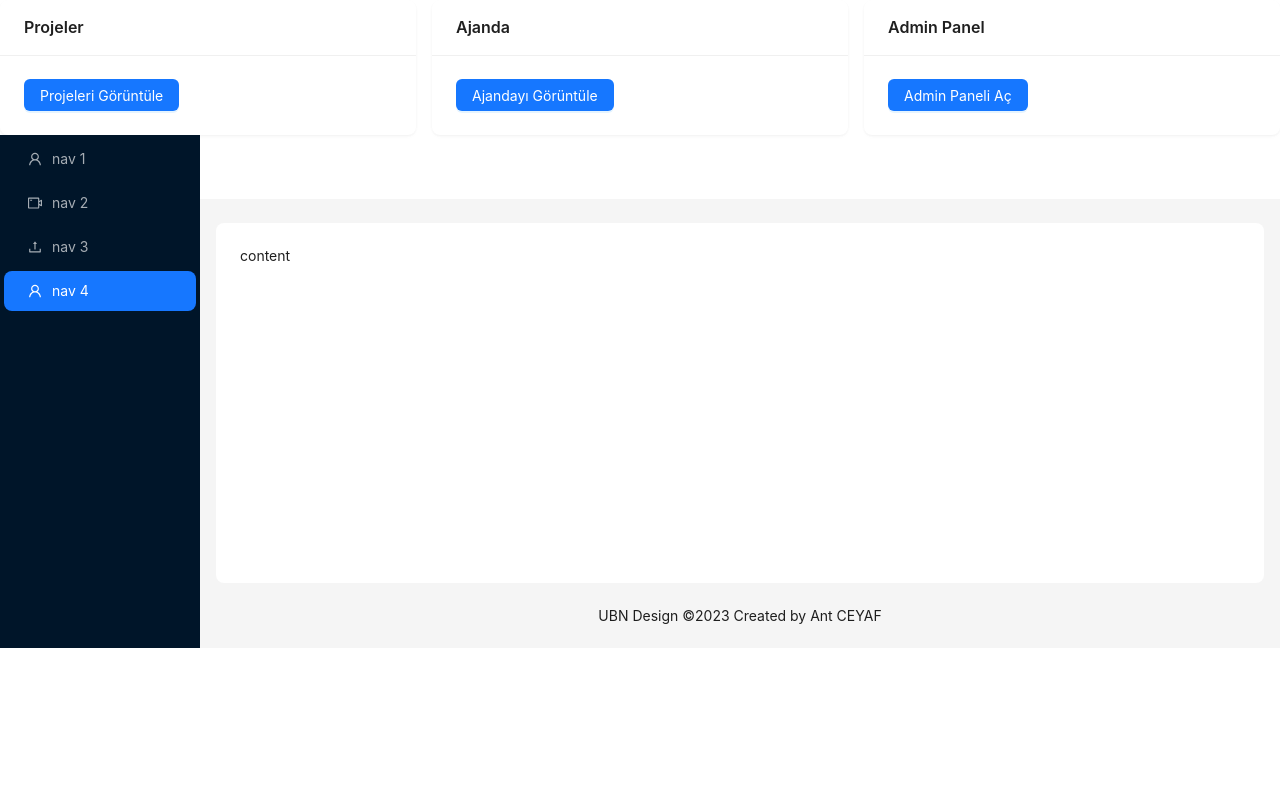
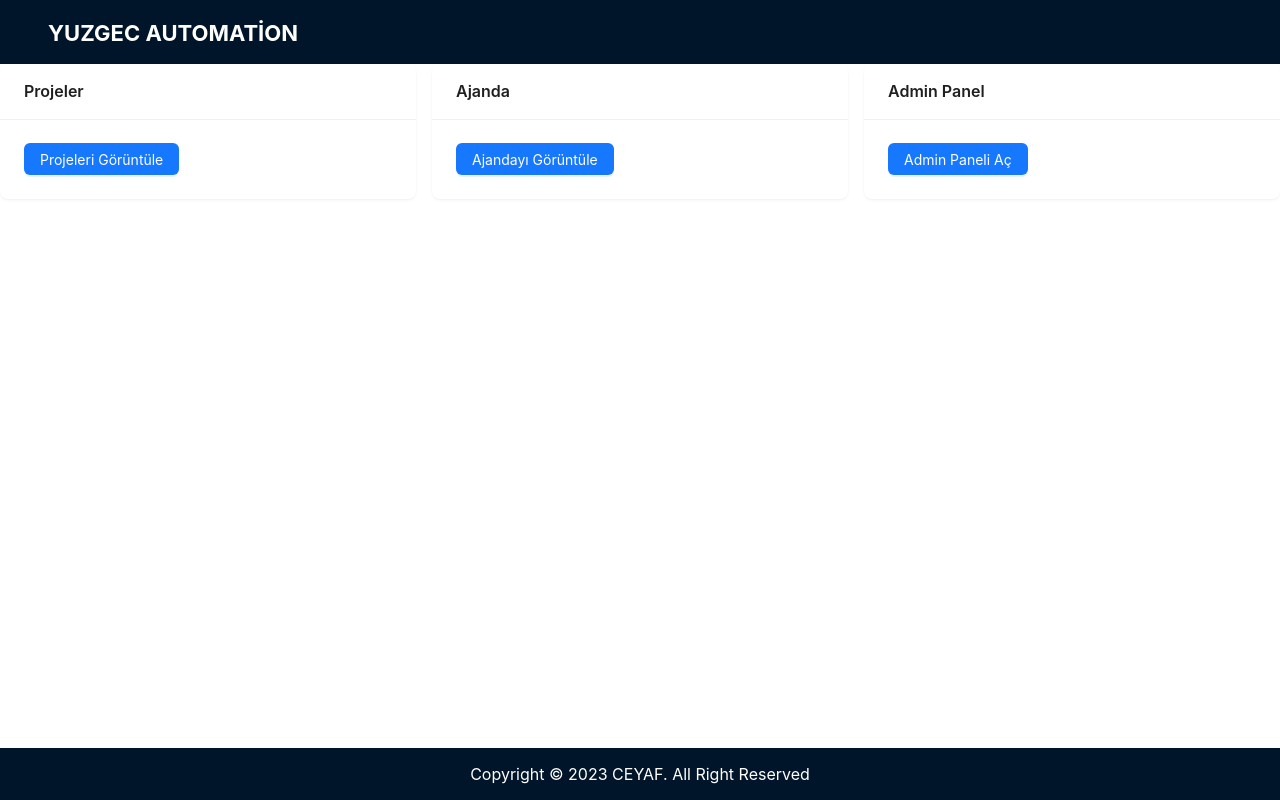
Before and after one commit to CEo7AF/yuzgec-automation, a React (Create React App) app: page / in a window 1280 px wide. Built offline with nearby package versions, Linux system fonts and the light colour scheme.

Commit message:
header_footer_settings

```diff
--- a/src/App.js
+++ b/src/App.js
@@ -1,6 +1,7 @@
 // src/App.js
 import React from 'react';
-import Bar from './components/Bar'
+import Bar from './components/Bar';
+import Footer from './components/Footer';
 import { BrowserRouter as Router, Routes, Route } from 'react-router-dom';
 import Home from './Pages/Home';
 import AdminPanel from './Pages/AdminPanel.js';
@@ -9,13 +10,11 @@ import ComplatedProjects from './Pages/ComplatedProjects.js';
 import ContinuedProjects from './Pages/ContinuedProjects.js';
 import Projects from './Pages/Projects.js';
 
-
-
-
 function App() {
   return (
     <Router>
       <div className="App">
+        <Bar />
         <Routes>
           <Route path="/" element={<Home />} />
           <Route path="/admin-panel" element={<AdminPanel />} />
@@ -24,9 +23,10 @@ function App() {
           <Route path="/continued-projects" element={<ContinuedProjects />} />
           <Route path="/projects" element={<Projects />} />
         </Routes>
-        <Bar/>
+        <Footer backgroundColor="lightgray" textColor="blue" />
       </div>
     </Router>
   );
 }
+
 export default App;
--- a/src/Pages/Home.js
+++ b/src/Pages/Home.js
@@ -5,21 +5,21 @@ function Home() {
   return (
     <div>
       <Row gutter={16}>
-        <Col span={8}>
+        <Col xs={24} sm={12} md={8} lg={8} xl={8}>
           <Card title="Projeler" bordered={false}>
             <Link to="/projects">
               <Button type="primary">Projeleri Görüntüle</Button>
             </Link>
           </Card>
         </Col>
-        <Col span={8}>
+        <Col xs={24} sm={12} md={8} lg={8} xl={8}>
           <Card title="Ajanda" bordered={false}>
             <Link to="/calender">
               <Button type="primary">Ajandayı Görüntüle</Button>
             </Link>
           </Card>
         </Col>
-        <Col span={8}>
+        <Col xs={24} sm={12} md={8} lg={8} xl={8}>
           <Card title="Admin Panel" bordered={false}>
             <Link to="/admin-panel">
               <Button type="primary">Admin Paneli Aç</Button>
--- a/src/components/Bar.js
+++ b/src/components/Bar.js
@@ -1,65 +1,22 @@
 import React from 'react';
-import { UploadOutlined, UserOutlined, VideoCameraOutlined } from '@ant-design/icons';
-import { Layout, Menu, theme } from 'antd';
-const { Header, Content, Footer, Sider } = Layout;
-const items = [UserOutlined, VideoCameraOutlined, UploadOutlined, UserOutlined].map(
-  (icon, index) => ({
-    key: String(index + 1),
-    icon: React.createElement(icon),
-    label: `nav ${index + 1}`,
-  }),
-);
-const Bar = () => {
-  const {
-    token: { colorBgContainer, borderRadiusLG },
-  } = theme.useToken();
+import { Layout } from 'antd';
+
+const { Header } = Layout;
+
+const App = () => {
   return (
     <Layout>
-      <Sider
-        breakpoint="lg"
-        collapsedWidth="0"
-        onBreakpoint={(broken) => {
-          console.log(broken);
-        }}
-        onCollapse={(collapsed, type) => {
-          console.log(collapsed, type);
+      <Header
+        style={{
+          background: '#001529', // Arka plan rengi
+          padding: '16px 48px', // Padding ayarları
+          color: 'white', // Yazı rengi
         }}
       >
-        <div className="demo-logo-vertical" />
-        <Menu theme="dark" mode="inline" defaultSelectedKeys={['4']} items={items} />
-      </Sider>
-      <Layout>
-        <Header
-          style={{
-            padding: 0,
-            background: colorBgContainer,
-          }}
-        />
-        <Content
-          style={{
-            margin: '24px 16px 0',
-          }}
-        >
-          <div
-            style={{
-              padding: 24,
-              minHeight: 360,
-              background: colorBgContainer,
-              borderRadius: borderRadiusLG,
-            }}
-          >
-            content
-          </div>
-        </Content>
-        <Footer
-          style={{
-            textAlign: 'center',
-          }}
-        >
-          UBN Design ©2023 Created by Ant CEYAF
-        </Footer>
-      </Layout>
+      <div style={{ fontSize: '22px', fontWeight: 'bold', marginTop: '-15px' }}>YUZGEC AUTOMATİON</div>
+      </Header>
     </Layout>
   );
 };
-export default Bar;
+
+export default App;
--- /dev/null
+++ b/src/components/Footer.js
@@ -0,0 +1,14 @@
+// components/Footer.jsx
+import React from "react";
+
+function Footer() {
+  return (
+    <div className="font-nunito" style={{ position: "fixed", bottom: 0, width: "100%", backgroundColor: "#001529", display: "flex", justifyContent: "center", alignItems: "center" }}>
+      <p className="text-sm font-bold text-white" style={{ color: "#ffffff" }}>
+        Copyright © 2023 CEYAF. All Right Reserved
+      </p>
+    </div>
+  );
+}
+
+export default Footer;
```
